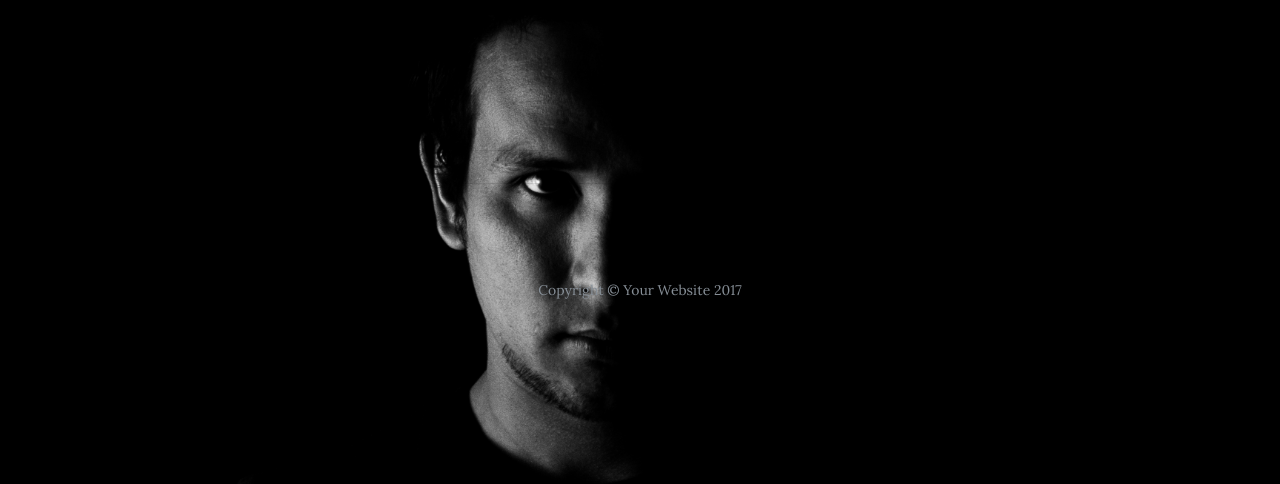
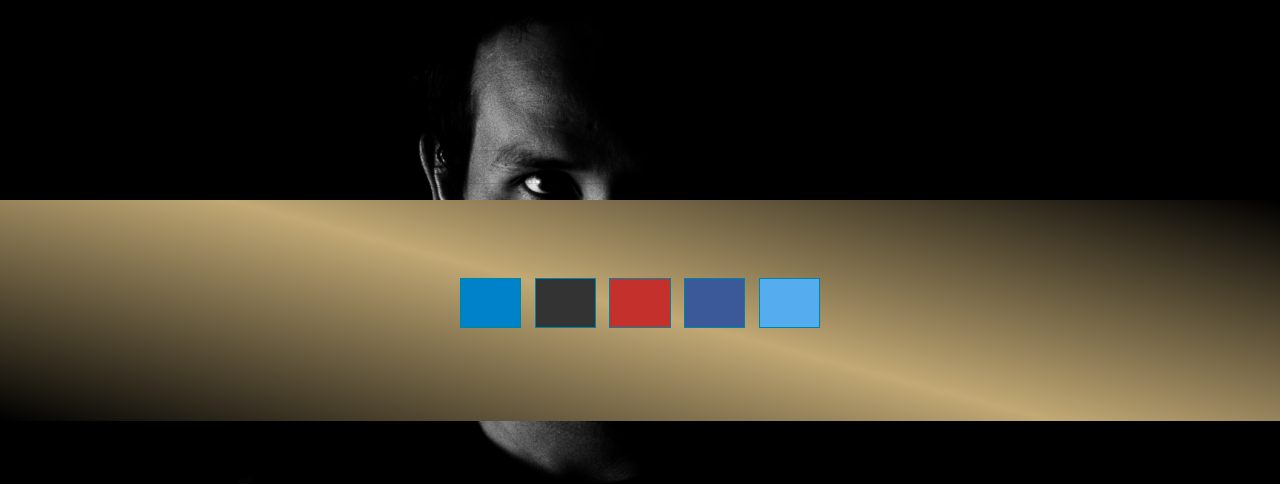
Before and after one commit to Kalincillo/my_blog, a Flask app: page / in a window 1280 px wide. Shown: the part 316-800 px from the top of the page. Run offline with Flask 2, Linux system fonts and the light colour scheme; some libraries are stand-ins or nearby versions.

Commit message:
Add bootstrap placeholder for footer icons

```diff
--- a/templates/index.html
+++ b/templates/index.html
@@ -9,14 +9,6 @@
     <meta name="author" content="">
 
     <title>Clean Blog - Start Bootstrap Theme</title>
-{#    <style>#}
-{#        body#}
-{#        {#}
-{#         background-repeat: no-repeat;#}
-{#            background-attachment: fixed;#}
-{#            background-size: cover;#}
-{#        }#}
-{#    </style>#}
 
     <!-- Bootstrap core CSS -->
     <link href="{{ url_for('static', filename='bootstrap.min.css') }}" rel="stylesheet">
@@ -97,13 +89,45 @@
     <hr>
 
     <!-- Footer -->
-    <footer>
-      <div class="container">
-        <div class="row">
-          <div class="col-lg-8 col-md-10 mx-auto">
-            <p class="copyright text-muted">Copyright &copy; Your Website 2017</p>
-          </div>
-        </div>
+    <footer class="text-center" style="background: linear-gradient(15deg, black, #c2a975, black)">
+      <div class="container p-4 pb-0">
+        <section class="mb--4">
+            <!-- LinkedIn -->
+            <a
+              class="btn btn-primary btn-floating m-1"
+              style="background-color: #0082ca;"
+              href="#!"
+              role="button"><i class="fab fa-linkedin"></i>
+            </a>
+            <!-- Github -->
+            <a
+              class="btn btn-primary btn-floating m-1"
+              style="background-color: #333333;"
+              href="#!"
+              role="button"><i class="fab fa-github"></i>
+            </a>
+            <!-- Youtube -->
+            <a
+              class="btn btn-primary btn-floating m-1"
+              style="background-color: #c4302b;"
+              href="#!"
+              role="button"><i class="fab fa-youtube"></i>
+            </a>
+            <!-- Facebook -->
+            <a
+              class="btn btn-primary btn-floating m-1"
+              style="background-color: #3b5998;"
+              href="#!"
+              role="button"><i class="fab fa-facebook"></i>
+            </a>
+            <!-- Twitter -->
+            <a
+              class="btn btn-primary btn-floating m-1"
+              style="background-color: #55ACEE;"
+              href="#!"
+              role="button"><i class="fab fa-twitter"></i>
+            </a>
+        </section>
       </div>
     </footer>
 
```
